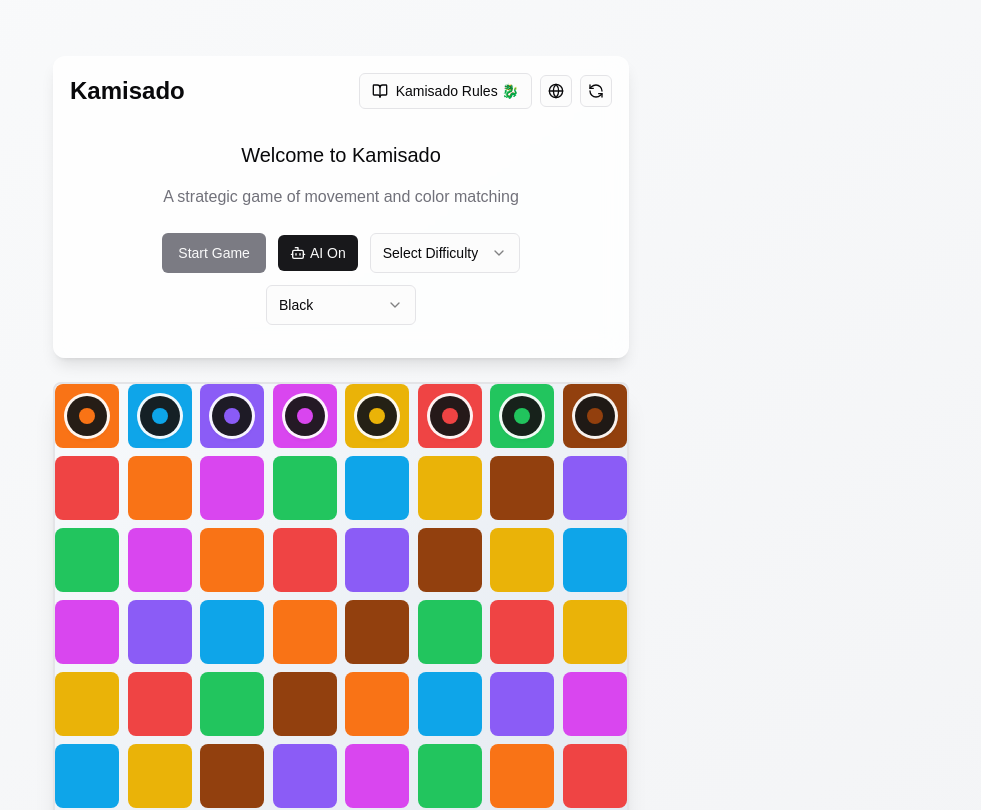
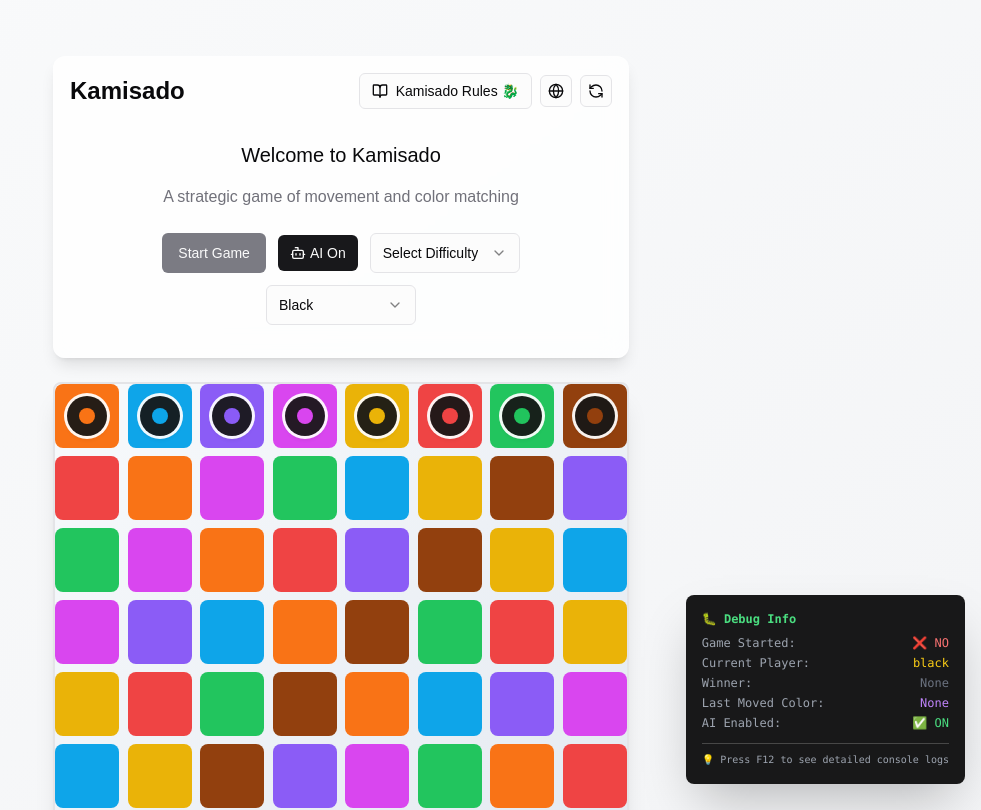
Before and after one commit to rezaking1380/kamisado-final, a React (Vite) app: page / in a window 1280 px wide. Shown: the top 810 px of the page, without its empty margins (299-1280 px from the left). Built offline with nearby package versions, Linux system fonts and the light colour scheme; a web font is replaced by a local one.

Commit message:
feat(debug): add debug panel component and enhance game logging
- Add DebugPanel component to display game state information
- Improve game logic logging in reducer and utility functions
- Fix useEffect dependency in GameContext for AI moves
- Remove unused SelectLabel import from GameInfo

```diff
--- /dev/null
+++ b/src/components/DebugPanel.tsx
@@ -0,0 +1,88 @@
+import React from 'react';
+import { useGame } from '@/contexts/GameContext';
+
+const DebugPanel = () => {
+  const { state } = useGame();
+
+  // پیدا کردن مهره‌هایی که در ردیف برد هستند
+  const piecesAtGoal = state.pieces.filter(piece =>
+    (piece.player === 'black' && piece.position.row === 7) ||
+    (piece.player === 'white' && piece.position.row === 0)
+  );
+
+  return (
+    <div className="fixed bottom-4 right-4 bg-black/90 text-white p-4 rounded-lg max-w-md text-xs font-mono shadow-2xl z-50 max-h-[80vh] overflow-auto">
+      <h3 className="font-bold mb-2 text-green-400">🐛 Debug Info</h3>
+
+      <div className="space-y-1 mb-3">
+        <div className="flex justify-between">
+          <span className="text-gray-400">Game Started:</span>
+          <span className={state.gameStarted ? 'text-green-400' : 'text-red-400'}>
+            {state.gameStarted ? '✅ YES' : '❌ NO'}
+          </span>
+        </div>
+        <div className="flex justify-between">
+          <span className="text-gray-400">Current Player:</span>
+          <span className="text-yellow-400">{state.currentPlayer}</span>
+        </div>
+        <div className="flex justify-between">
+          <span className="text-gray-400">Winner:</span>
+          <span className={state.winner ? 'text-green-400 font-bold' : 'text-gray-500'}>
+            {state.winner || 'None'}
+          </span>
+        </div>
+        <div className="flex justify-between">
+          <span className="text-gray-400">Last Moved Color:</span>
+          <span className="text-purple-400">{state.lastMovedPieceColor || 'None'}</span>
+        </div>
+        <div className="flex justify-between">
+          <span className="text-gray-400">AI Enabled:</span>
+          <span className={state.aiEnabled ? 'text-green-400' : 'text-gray-500'}>
+            {state.aiEnabled ? '✅ ON' : '❌ OFF'}
+          </span>
+        </div>
+      </div>
+
+      {piecesAtGoal.length > 0 && (
+        <div className="mt-3 border-t border-white/20 pt-2">
+          <h4 className="font-bold mb-2 text-yellow-400">⭐ Pieces at Goal Row:</h4>
+          <div className="text-xs text-green-300 mb-2">
+            ✅ Rule: Any piece reaching opponent's home row WINS!
+          </div>
+          {piecesAtGoal.map(piece => {
+            const goalRow = piece.player === 'black' ? 7 : 0;
+            const cellColor = state.board[goalRow][piece.position.col];
+            const shouldWin = true; // طبق قوانین واقعی، فقط رسیدن به ردیف کافیست
+
+            return (
+              <div key={piece.id} className="mb-2 p-2 bg-white/5 rounded border border-green-500/30">
+                <div className="text-blue-300 font-bold">{piece.id}</div>
+                <div className="grid grid-cols-2 gap-1 mt-1">
+                  <span className="text-gray-400">Position:</span>
+                  <span>[{piece.position.row}, {piece.position.col}]</span>
+
+                  <span className="text-gray-400">Piece Color:</span>
+                  <span className="text-yellow-300">{piece.color}</span>
+
+                  <span className="text-gray-400">Cell Color:</span>
+                  <span className="text-purple-300">{cellColor}</span>
+
+                  <span className="text-gray-400">Should Win:</span>
+                  <span className="text-green-400 font-bold">
+                    ✅ YES - At goal row!
+                  </span>
+                </div>
+              </div>
+            );
+          })}
+        </div>
+      )}
+
+      <div className="mt-3 pt-2 border-t border-white/20 text-gray-400 text-[10px]">
+        💡 Press F12 to see detailed console logs
+      </div>
+    </div>
+  );
+};
+
+export default DebugPanel;
--- a/src/components/GameInfo.tsx
+++ b/src/components/GameInfo.tsx
@@ -17,7 +17,6 @@ import {
   SelectContent,
   SelectGroup,
   SelectItem,
-  SelectLabel,
   SelectTrigger,
   SelectValue,
 } from "./ui/select";
@@ -76,6 +75,7 @@ const GameInfo = () => {
       config: expertConfig,
     },
   ];
+
   return (
     <div className="w-full max-w-xl mx-auto my-6 glass-panel p-2 lg:p-4 animate-slide-up">
       <div
@@ -103,7 +103,7 @@ const GameInfo = () => {
           <div className="text-center p-4">
             <h3 className="text-xl font-medium mb-4">{t.gameInfo.welcome}</h3>
             <p className="mb-6 text-muted-foreground">{t.gameInfo.subtitle}</p>
-            <div className=" flex items-center flex-wrap justify-center gap-3">
+            <div className=" flex justify-center items-center flex-wrap gap-3">
               <Button
                 onClick={startGame}
                 disabled={!difficulty && state.aiEnabled}
@@ -156,7 +156,6 @@ const GameInfo = () => {
               <Select
                 onValueChange={(value) => {
                   selectPlayer(value as Player);
-                  console.log(state,value)
                 }}
                 defaultValue={player}
               >
--- a/src/pages/Index.tsx
+++ b/src/pages/Index.tsx
@@ -3,6 +3,7 @@ import { GameProvider } from '@/contexts/GameContext';
 import { LanguageProvider } from '@/contexts/LanguageContext';
 import GameBoard from '@/components/GameBoard';
 import GameInfo from '@/components/GameInfo';
+import DebugPanel from '@/components/DebugPanel';
 
 const Index = () => {
   return (
@@ -12,6 +13,7 @@ const Index = () => {
           <div className="lg:container max-w-screen-md mx-auto">
             <GameInfo />
             <GameBoard />
+             <DebugPanel />
           </div>
         </div>
       </GameProvider>
--- a/src/utils/gameUtils.ts
+++ b/src/utils/gameUtils.ts
@@ -103,27 +103,45 @@ export const getValidMoves = (piece: Piece, gameState: GameState): Position[] =>
   return validMoves;
 };
 
-// Check if a player has won
+// ✅ تابع صحیح طبق قوانین واقعی Kamisado
+// قانون: فقط باید به ردیف حریف برسی (بدون چک رنگ)
 export const checkWinner = (pieces: Piece[], board: Color[][]): Player | null => {
+  console.log('=== CHECK WINNER ===');
+
   for (const piece of pieces) {
+    // ✅ برد Black: اگر به ردیف 7 (خانه White) برسد
     if (piece.player === 'black' && piece.position.row === 7) {
-      return 'black';  // No color matching needed!
+      console.log(`✅ BLACK WINS! Piece ${piece.id} (${piece.color}) reached row 7`);
+      return 'black';
     }
+
+    // ✅ برد White: اگر به ردیف 0 (خانه Black) برسد
     if (piece.player === 'white' && piece.position.row === 0) {
-      return 'white';  // No color matching needed!
+      console.log(`✅ WHITE WINS! Piece ${piece.id} (${piece.color}) reached row 0`);
+      return 'white';
     }
   }
+
+  console.log('No winner yet');
   return null;
 }
 
-// Make a move and update the game state - FIX: Check winner immediately after move
+// ✅ تابع اصلاح شده makeMove - با لاگ دقیق
 export const makeMove = (gameState: GameState, from: Position, to: Position): GameState => {
   const { pieces, currentPlayer, board } = gameState;
 
+  console.log('=== MAKE MOVE ===');
+  console.log(`From: row ${from.row}, col ${from.col}`);
+  console.log(`To: row ${to.row}, col ${to.col}`);
+  console.log(`Current player: ${currentPlayer}`);
+
   const piece = getPieceAtPosition(pieces, from);
   if (!piece || piece.player !== currentPlayer) {
+    console.log('❌ Invalid move: no piece or wrong player');
     return gameState;
   }
+
+  console.log(`Moving piece: ${piece.id}, color: ${piece.color}`);
 
   const pieceIndex = pieces.findIndex(p => p.id === piece.id);
   if (pieceIndex === -1) return gameState;
@@ -135,20 +153,25 @@ export const makeMove = (gameState: GameState, from: Position, to: Position): Ga
 
   // Get the color of the target cell for next move restriction
   const targetCellColor = board[to.row][to.col];
+  console.log(`Target cell color: ${targetCellColor}`);
 
+  // ✅ چک کردن برنده بعد از حرکت
   const winner = checkWinner(updatedPieces, board);
 
   if (winner) {
+    console.log(`🏆 Winner detected: ${winner}`);
     return {
       ...gameState,
       pieces: updatedPieces,
-    currentPlayer: currentPlayer,  // Keep same player!
-    winner
+      currentPlayer: currentPlayer,
+      winner,
+      selectedPiece: null,
     };
   }
 
-// Only switch if no winner
+  // اگر برنده‌ای نیست، نوبت عوض می‌شود
   const nextPlayer = currentPlayer === 'black' ? 'white' : 'black';
+  console.log(`Next player: ${nextPlayer}`);
 
   return {
     ...gameState,
@@ -162,32 +185,26 @@ const nextPlayer = currentPlayer === 'black' ? 'white' : 'black';
 
 // Check if a piece can be moved (considering color restrictions)
 export const canMovePiece = (piece: Piece, gameState: GameState): boolean => {
-  // Must be current player's piece
   if (piece.player !== gameState.currentPlayer) {
     return false;
   }
 
-  // If there's a winner, no pieces can move
   if (gameState.winner) {
     return false;
   }
 
-  // If no color restriction, any piece can move
   if (gameState.lastMovedPieceColor === null) {
     return true;
   }
 
-  // Check if there are pieces of the required color
   const mustMovePieces = gameState.pieces.filter(
     p => p.color === gameState.lastMovedPieceColor && p.player === gameState.currentPlayer
   );
 
-  // If no pieces of required color exist, any piece can move
   if (mustMovePieces.length === 0) {
     return true;
   }
 
-  // Otherwise, only pieces of the required color can move
   return piece.color === gameState.lastMovedPieceColor;
 };
 
@@ -205,7 +222,6 @@ export const isValidMove = (gameState: GameState, from: Position, to: Position):
 
 // Get all valid moves for current player
 export const getAllValidMoves = (gameState: GameState): Move[] => {
-  // If there's a winner, no moves are valid
   if (gameState.winner) {
     return [];
   }
@@ -244,7 +260,6 @@ export const checkBlocked = (gameState: GameState): Player | null => {
   }
 
   if (!hasValidMoves(gameState)) {
-    // If current player has no moves, the other player wins
     return gameState.currentPlayer === 'black' ? 'white' : 'black';
   }
 
```
Also changed, not shown: src/contexts/GameContext.tsx (+26 -12 lines). Lines whose indentation alone changed are shown as unchanged.
